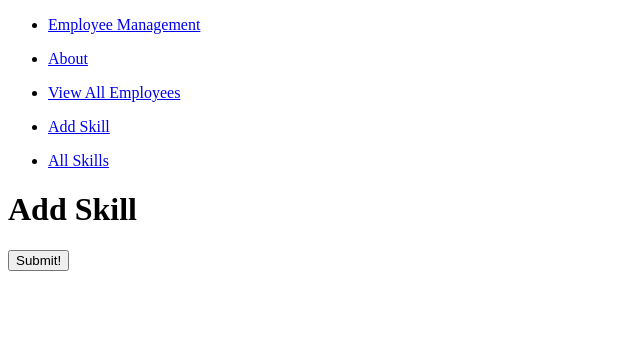
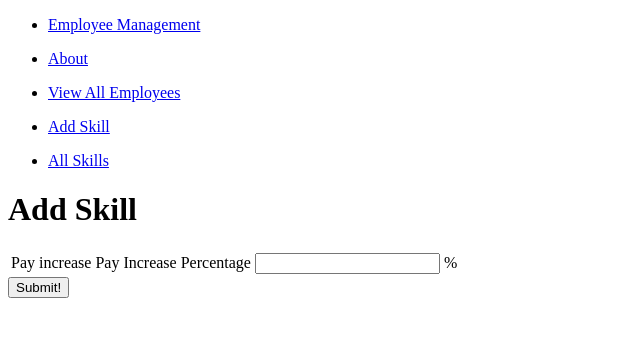
Before and after one commit to csposito1220/employee_management, a Django app: template main_app/templates/main_app/skill_form.html in a window 1280 px wide. Shown: the top 337 px of the page, without its empty margins (0-640 px from the left). Run offline with Django 3.2, Linux system fonts and the light colour scheme; the template is opened without the code that fills it, so the values that code supplies are empty, except form fields; tables that the repository leaves empty hold one stand-in row (values such as "Sample post"); form fields are guessed from the names that the template uses.

Commit message:
Update skills form labels and units

```diff
--- a/main_app/templates/main_app/skill_form.html
+++ b/main_app/templates/main_app/skill_form.html
@@ -5,6 +5,10 @@
     {% csrf_token %}
     <table>
         {{ form.as_table }}
+        <tr>
+            <td>{{ form.pay_increase.label_tag }} Pay Increase Percentage</td>
+            <td>{{ form.pay_increase_percentage }} %</td>
+          </tr>
     </table>
     <input type="submit" value="Submit!" class="btn">
 </form>
```
Also changed, not shown: main_app/migrations/0002_remove_skill_date_skill_pay_increase.py (added).
